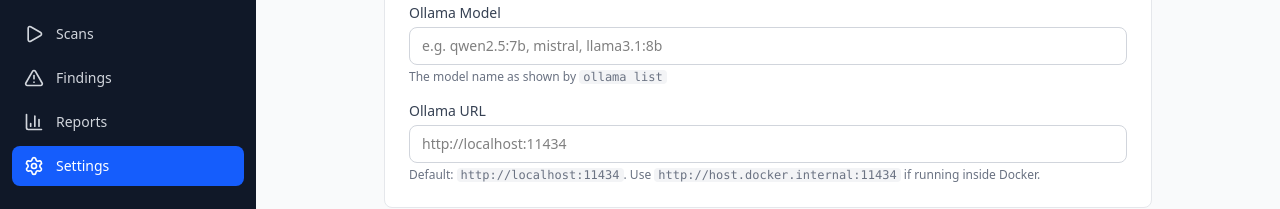
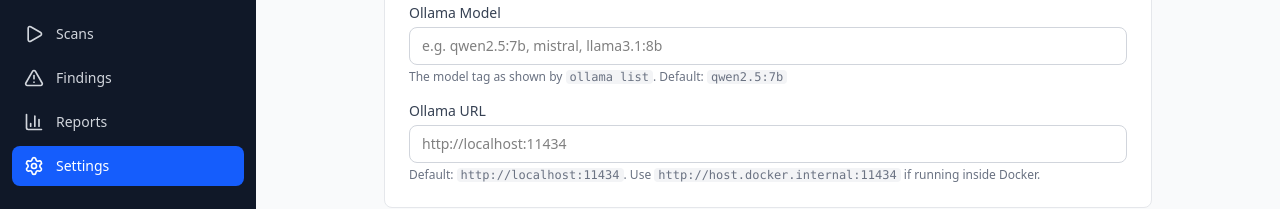
Before and after one commit to louay-ouledali/Audit_Forge, a React (Vite) app in the folder frontend/: page /settings in a window 1280 px wide. Shown: the part 242-451 px from the top of the page. Built offline with nearby package versions, Linux system fonts and the light colour scheme; no server answers.

Commit message:
Address review: fix model placeholder consistency and test robustness

```diff
--- a/frontend/src/pages/Settings.tsx
+++ b/frontend/src/pages/Settings.tsx
@@ -172,7 +172,8 @@ export default function Settings() {
                 placeholder="e.g. qwen2.5:7b, mistral, llama3.1:8b"
               />
               <p className="mt-1 text-xs text-gray-500">
-                The model name as shown by <code className="rounded bg-gray-100 px-1">ollama list</code>
+                The model tag as shown by <code className="rounded bg-gray-100 px-1">ollama list</code>.
+                Default: <code className="rounded bg-gray-100 px-1">qwen2.5:7b</code>
               </p>
             </div>
 
```
